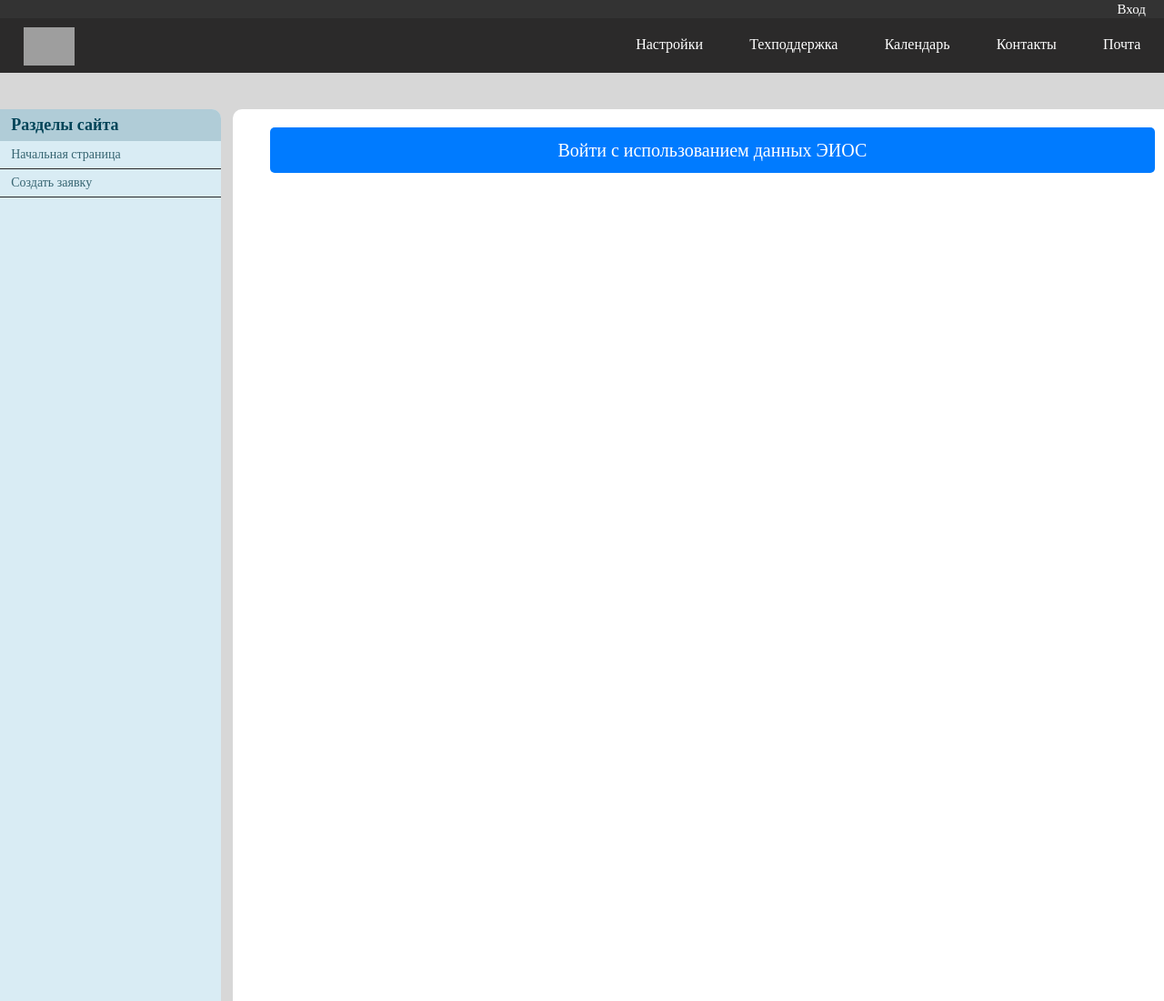
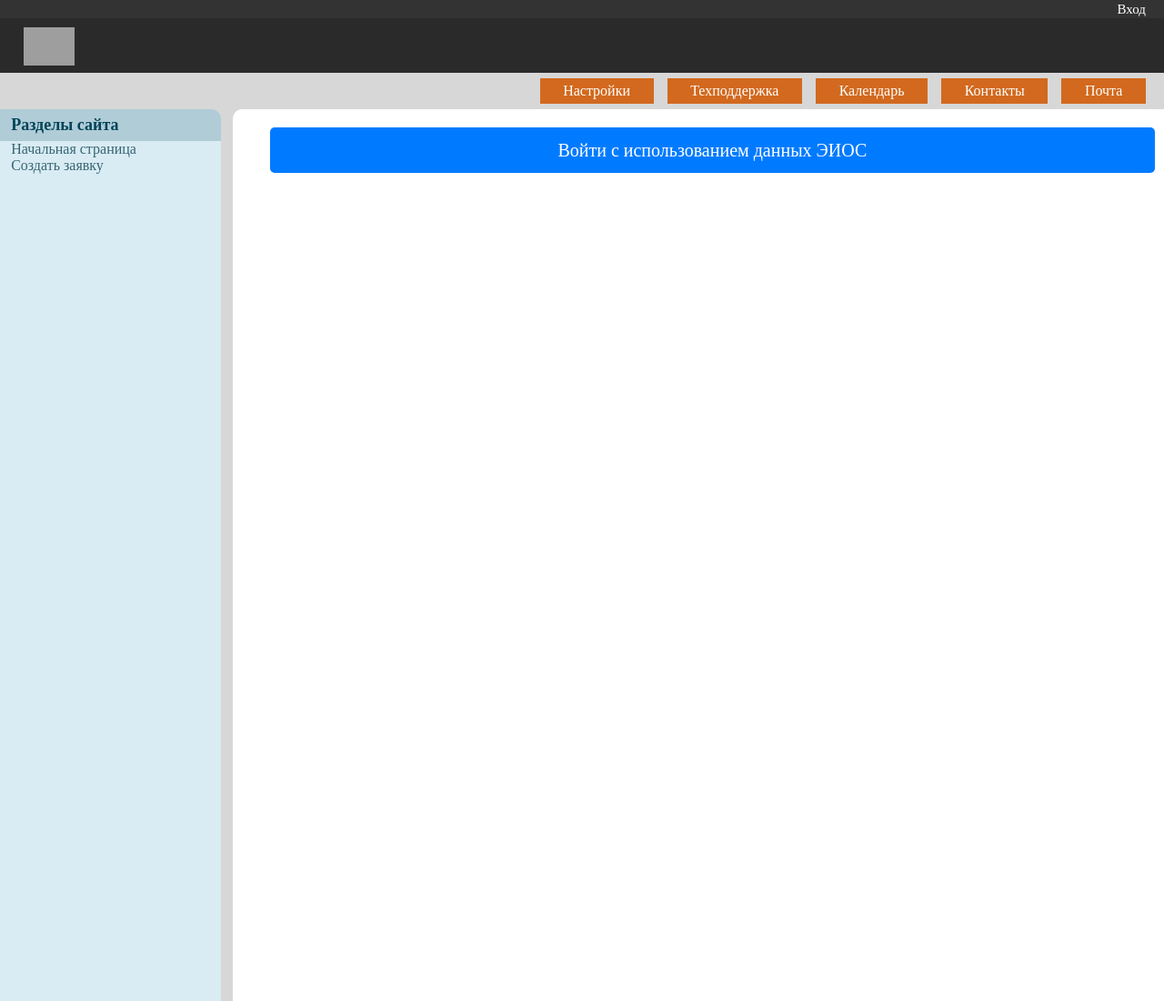
Before and after one commit to TDFG1999/app, a website: page Help.voenmeh/index_help_voenmeh.html in a window 1280 px wide. Shown: the top 1100 px of the page at 91% size. Drawn offline with Linux system fonts and the light colour scheme; grey boxes are pictures that could not be loaded.

Commit message:
Наработки с выплывающим менб

```diff
--- a/Help.voenmeh/CSS_voenmeh.css
+++ b/Help.voenmeh/CSS_voenmeh.css
@@ -32,13 +32,19 @@ header{
 
 }
 
-.nast{
+nav ul li{
+    position: relative;
+    float: right;
     color: white;
-    padding: 20px 2%;
+    padding: 5px 2%;
     right: 5px;
     display: inline;
-    float: right;
+    background-color: chocolate;
+    margin: 0 15px 0 0;
+
 }
+
+
 
 .nast:hover{
     color: rgb(102, 100, 248);
@@ -78,7 +84,7 @@ p{
     margin: 0px 5%;
 }
 
-li{
+#scr{
     text-align: center;
     border-bottom: 0.1px solid rgb(39, 39, 39);
     height: 30px;
@@ -134,3 +140,14 @@ a{
 a{
     color: white;
 }
+
+nav ul li ul {
+    margin: 7px 0px 0 0;
+    display: none;
+}
+
+
+nav ul li:hover > ul{
+    display: initial;
+    margin: 7px 0px 0 0;
+}
--- a/Help.voenmeh/index_help_voenmeh.html
+++ b/Help.voenmeh/index_help_voenmeh.html
@@ -12,11 +12,18 @@
     </header>
     <nav id="bg_fut">
         <img src="https://help.voenmeh.ru/static/images/voenmeh.png" alt="Logo" id="log">
-        <a href="https://mail.voenmeh.ru/mail/?_task=mail" class="nast">Почта</a>
-        <a href="https://mail.voenmeh.ru/mail/?_task=addressbook" class="nast">Контакты</a>
-        <a href="https://my-calend.ru/calendar/2024" class="nast">Календарь</a>
-        <a href="https://help.voenmeh.ru/ticket/" class="nast">Техподдержка</a>
-        <a href="https://7calendar.com/ru/calendar/" class="nast">Настройки</a>
+        <ul>
+            <li><a href="https://mail.voenmeh.ru/mail/?_task=mail" class="nast">Почта</a></li>
+            <li><a href="https://mail.voenmeh.ru/mail/?_task=addressbook" class="nast">Контакты</a>
+                <ul>
+                    <li class="fyp"><p>Привет</p></li>
+                    <li class="fyp"><p>Пока</p></li>
+                </ul>
+            </li>
+            <li><a href="https://my-calend.ru/calendar/2024" class="nast">Календарь</a></li>
+            <li> <a href="https://help.voenmeh.ru/ticket/" class="nast">Техподдержка</a></li>
+            <li> <a href="https://7calendar.com/ru/calendar/" class="nast">Настройки</a></li>
+        </ul>
 
     </nav>
     <div>
```
